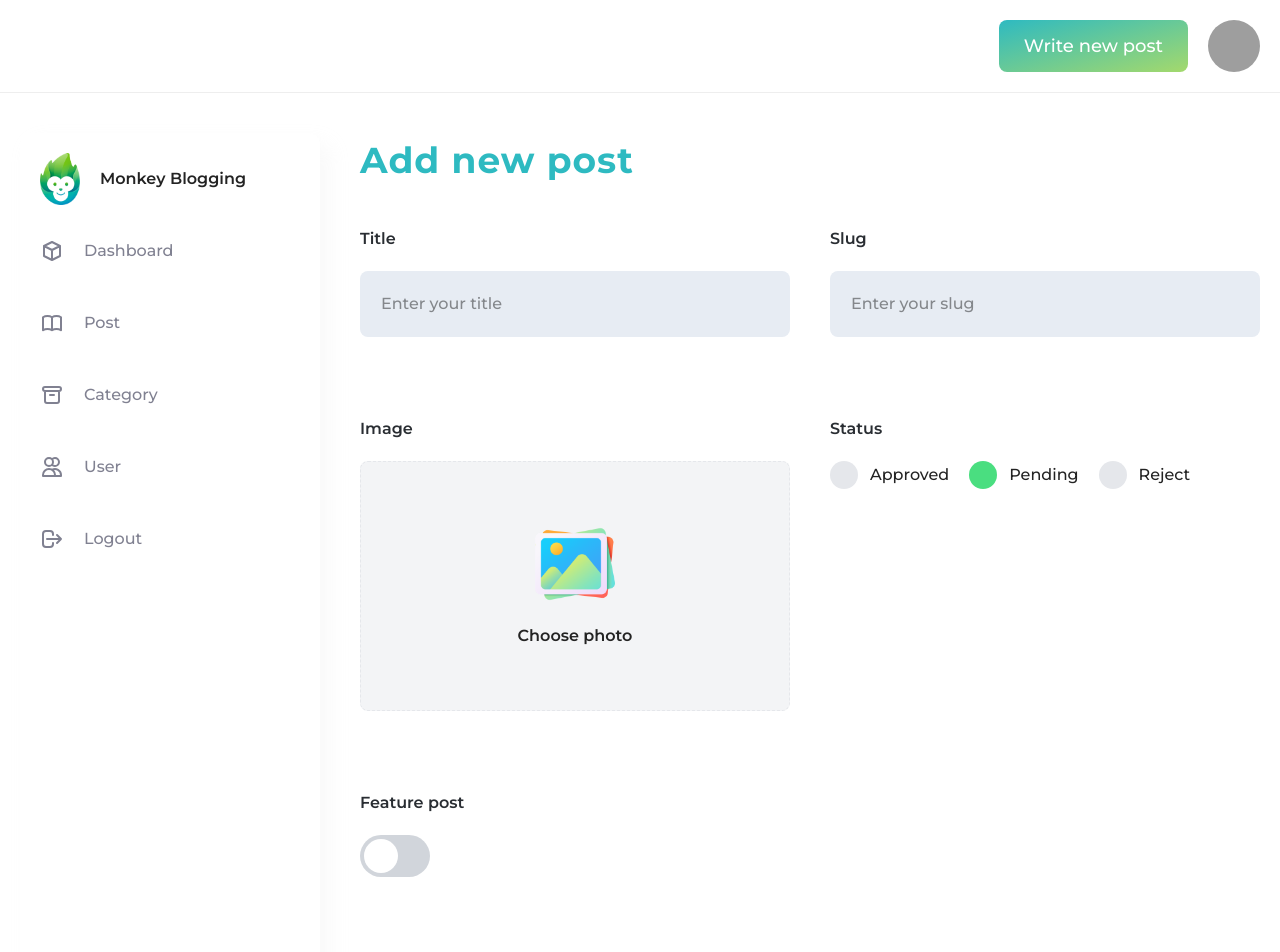
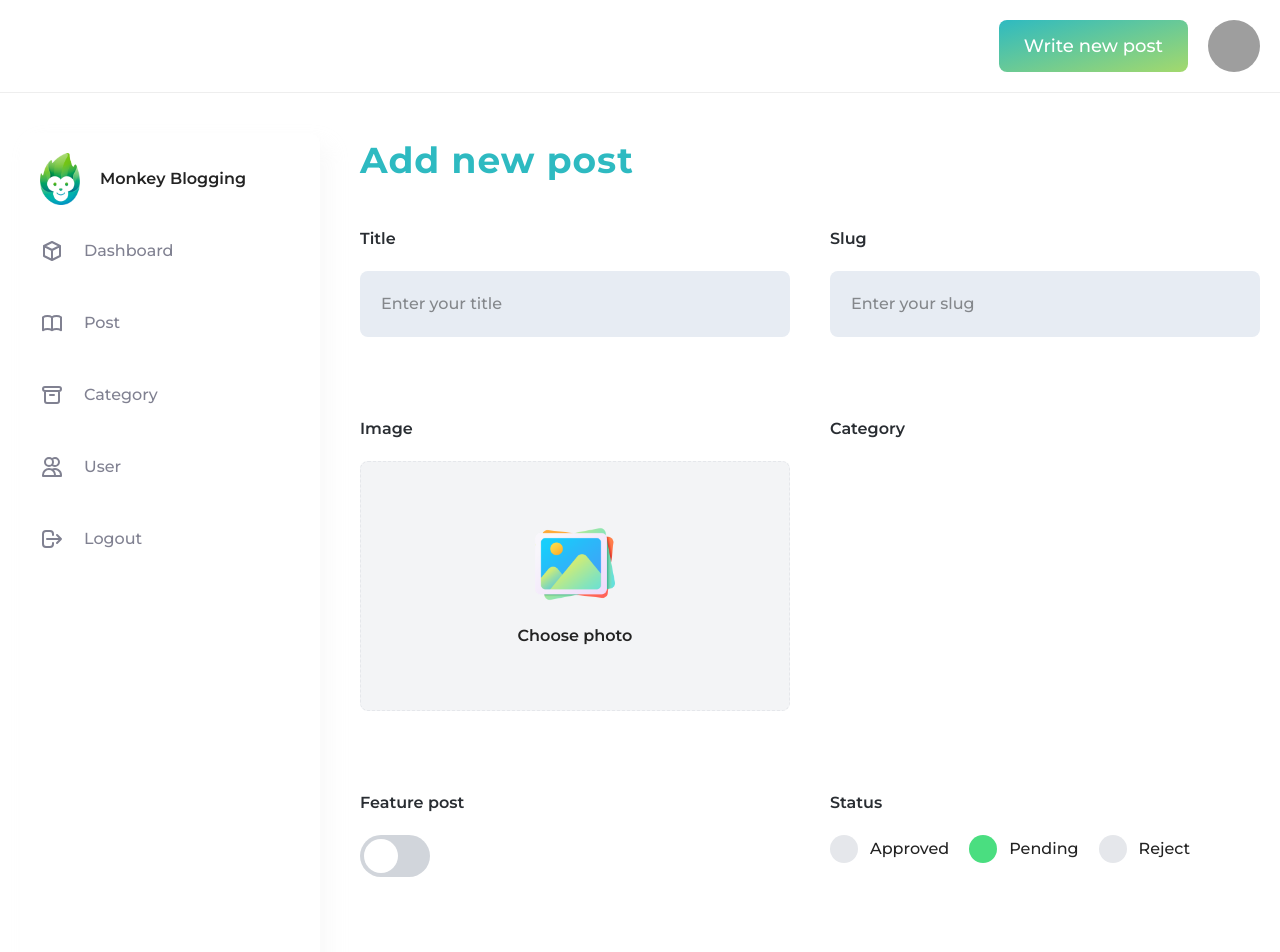
Before and after one commit to lilycuty/React-Monkey-Blogging, a React (Vite) app in the folder my-app/: page /manage/add-post in a window 1280 px wide. Shown: the top 952 px of the page. Built offline with nearby package versions, Linux system fonts and the light colour scheme; no server answers; the database is empty; grey boxes are pictures that could not be loaded.

Commit message:
Query Category

```diff
--- a/my-app/src/module/post/PostAddNew.jsx
+++ b/my-app/src/module/post/PostAddNew.jsx
@@ -10,7 +10,9 @@ import { postStatus } from '../../utils/constants';
 import ImageUpload from '../../components/image/ImageUpload';
 import useFirebaseImage from '../../hooks/useFirebaseImage';
 import Toggle from '../../components/toggle/Toggle';
-
+import { useEffect } from 'react';
+import { collection, getDocs, query, where } from 'firebase/firestore';
+import { db } from '../../firebase/firebase-config';
 const PostAddNewStyles = styled.div``;
 
 const PostAddNew = () => {
@@ -42,6 +44,23 @@ const PostAddNew = () => {
 		handleUploadImage(cloneValues.image);
 		console.log('addPostHandler ~ cloneValues', cloneValues);
 	};
+
+	useEffect(() => {
+		async function getData() {
+			const colRef = collection(db, 'categories');
+			const q = query(colRef, where('status', '==', 1));
+			const querySnapshot = await getDocs(q);
+			let results = [];
+			querySnapshot.forEach((doc) => {
+				results.push({
+					id: doc.id,
+					...doc.data(),
+				});
+			});
+			console.log('getData ~ results', results);
+		}
+		getData();
+	}, []);
 
 	return (
 		<PostAddNewStyles>
@@ -79,7 +98,23 @@ const PostAddNew = () => {
 							handleDeleteImage={handleDeleteImage}
 						></ImageUpload>
 					</Field>
+					<Field>
+						<Label>Category</Label>
+					</Field>
+					{/* <Field>
+						<Label>Author</Label>
+						<Input control={control} placeholder="Find the author"></Input>
+					</Field> */}
+				</div>
 
+				<div className="grid grid-cols-2 gap-x-10 mb-10">
+					<Field>
+						<Label>Feature post</Label>
+						<Toggle
+							on={watchHot === true}
+							onClick={() => setValue('hot', !watchHot)}
+						></Toggle>
+					</Field>
 					<Field>
 						<Label>Status</Label>
 						<div className="flex items-center gap-x-5">
@@ -111,22 +146,6 @@ const PostAddNew = () => {
 							</Radio>
 						</div>
 					</Field>
-
-					{/* <Field>
-						<Label>Author</Label>
-						<Input control={control} placeholder="Find the author"></Input>
-					</Field> */}
-				</div>
-
-				<div className="grid grid-cols-2 gap-x-10 mb-10">
-					<Field>
-						<Label>Feature post</Label>
-						<Toggle
-							on={watchHot === true}
-							onClick={() => setValue('hot', !watchHot)}
-						></Toggle>
-					</Field>
-					<Field></Field>
 				</div>
 
 				<Button type="submit" className="mx-auto">
```
